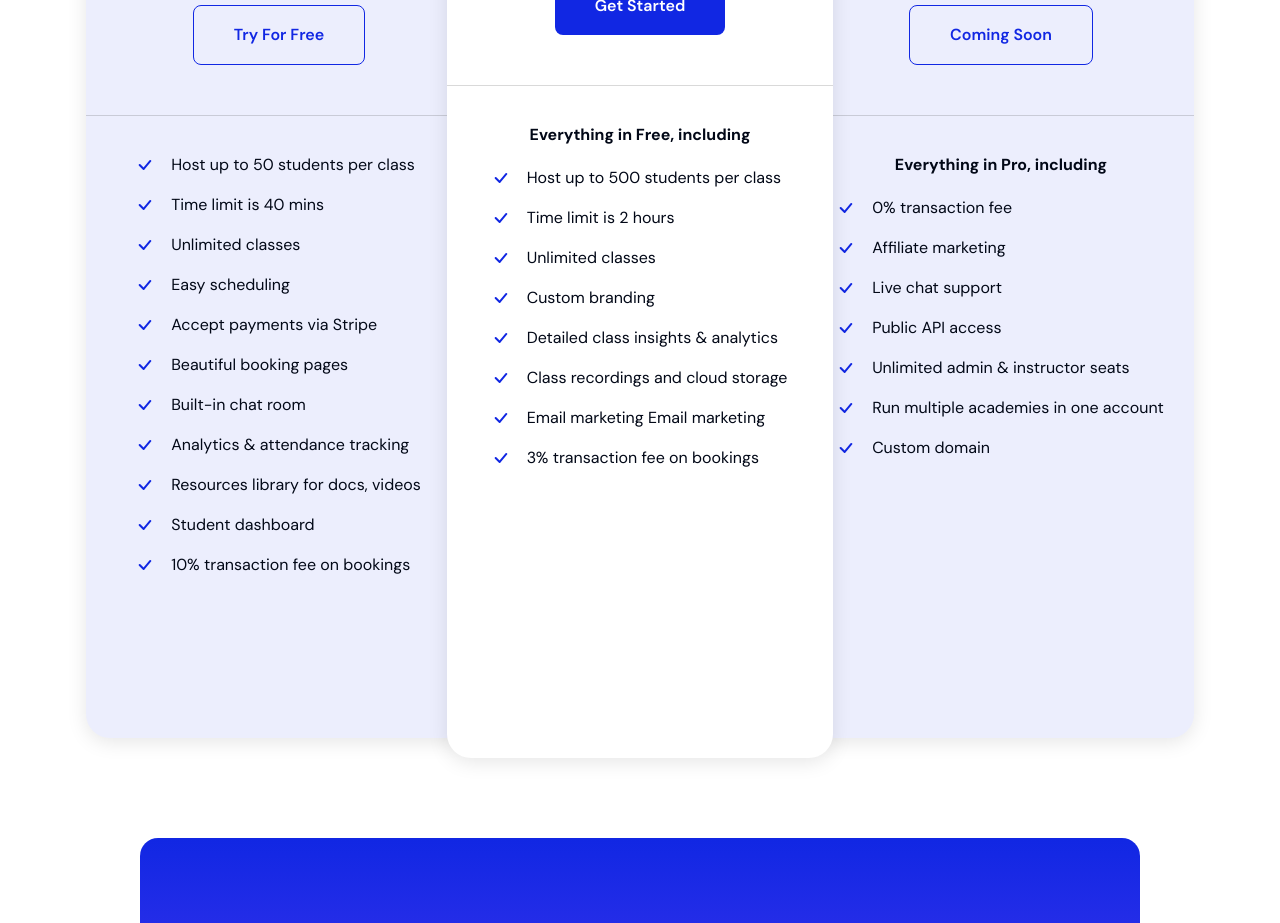
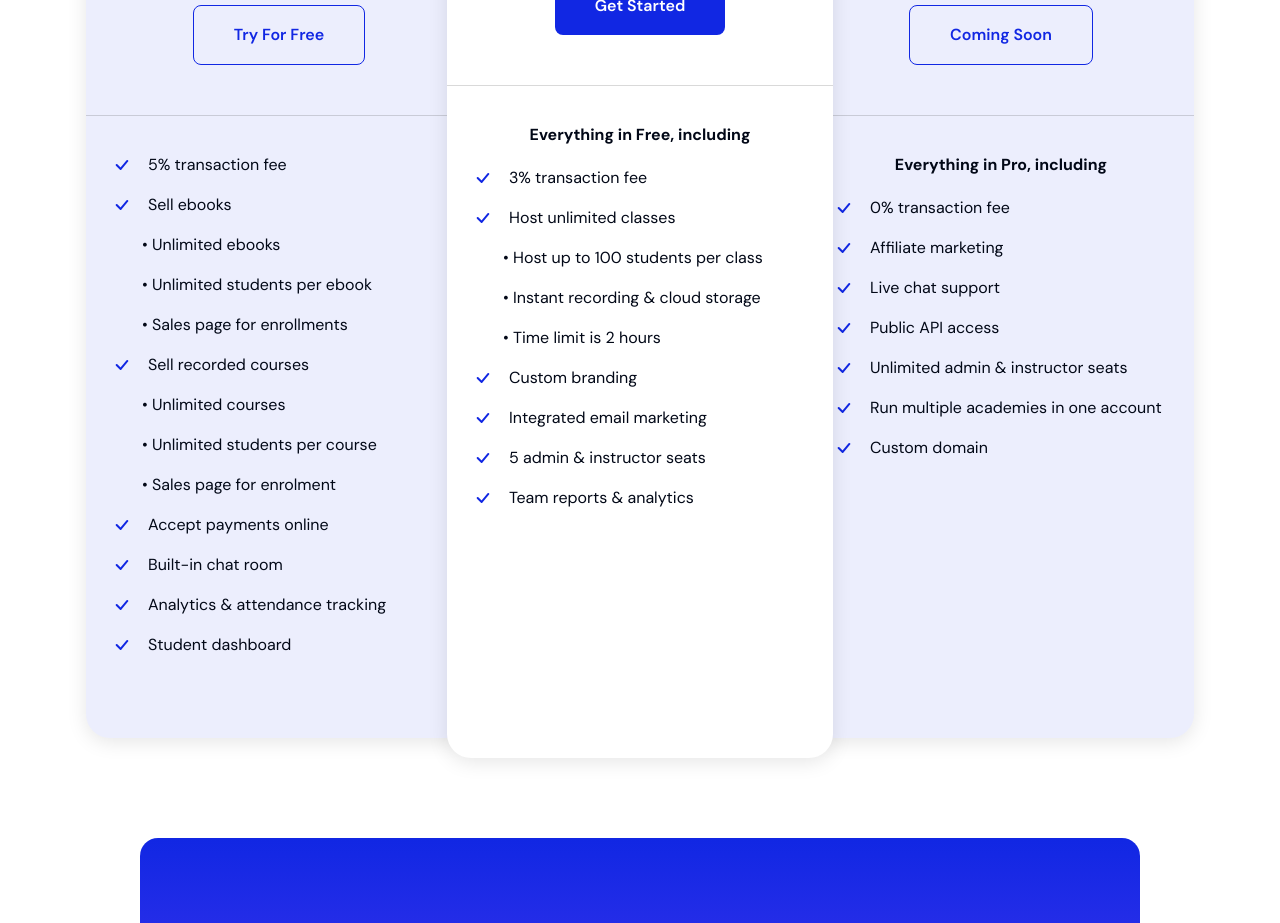
Before and after one commit to OgaDavid/Klas, a Next.js app: page /pricing in a window 1280 px wide. Shown: the part 820-1743 px from the top of the page. Built offline with nearby package versions, Linux system fonts and the light colour scheme.

Commit message:
chore(pricing): fix pricing layout

```diff
--- a/app/(routes)/(main)/pricing/page.tsx
+++ b/app/(routes)/(main)/pricing/page.tsx
@@ -37,31 +37,33 @@ const PricingPage = () => {
                   Try for Free
                 </Link>
               </div>
-              <div className=" flex flex-col justify-start items-center w-full">
-                <ul className="pricing-list">
+              <div className=" flex flex-col justify-start items-start w-full">
+                <ul className="pricing-list px-[28px]">
                   <li>
                     <Icons.check />
-                    Host up to 50 students per class
+                    5% transaction fee
                   </li>
                   <li>
                     <Icons.check />
-                    Time limit is 40 mins
+                    Sell ebooks
                   </li>
+                  <ul className="pl-7">
+                    <li>• Unlimited ebooks</li>
+                    <li>• Unlimited students per ebook</li>
+                    <li>• Sales page for enrollments</li>
+                  </ul>
                   <li>
                     <Icons.check />
-                    Unlimited classes
+                    Sell recorded courses
                   </li>
+                  <ul className="pl-7">
+                    <li>• Unlimited courses</li>
+                    <li>• Unlimited students per course</li>
+                    <li>• Sales page for enrolment</li>
+                  </ul>
                   <li>
                     <Icons.check />
-                    Easy scheduling
-                  </li>
-                  <li>
-                    <Icons.check />
-                    Accept payments via Stripe
-                  </li>
-                  <li>
-                    <Icons.check />
-                    Beautiful booking pages
+                    Accept payments online
                   </li>
                   <li>
                     <Icons.check />
@@ -73,15 +75,7 @@ const PricingPage = () => {
                   </li>
                   <li>
                     <Icons.check />
-                    Resources library for docs, videos
-                  </li>
-                  <li>
-                    <Icons.check />
                     Student dashboard
-                  </li>
-                  <li>
-                    <Icons.check />
-                    10% transaction fee on bookings
                   </li>
                 </ul>
               </div>
@@ -114,42 +108,38 @@ const PricingPage = () => {
                   Get Started
                 </Link>
               </div>
-              <div className=" flex flex-col justify-start items-center w-full">
-                <small className="mb-[25px] text-base leading-[18px] font-bold">
+              <div className=" flex flex-col justify-start items-start w-full">
+                <small className="mb-[25px] mx-auto text-base leading-[18px] font-bold">
                   Everything in Free, including
                 </small>
-                <ul className="pricing-list">
+                <ul className="pricing-list px-[28px]">
                   <li>
                     <Icons.check />
-                    Host up to 500 students per class
+                    3% transaction fee
                   </li>
                   <li>
                     <Icons.check />
-                    Time limit is 2 hours
+                    Host unlimited classes
                   </li>
-                  <li>
-                    <Icons.check />
-                    Unlimited classes
-                  </li>
+                  <ul className="pl-7">
+                    <li>• Host up to 100 students per class</li>
+                    <li>• Instant recording & cloud storage</li>
+                    <li>• Time limit is 2 hours</li>
+                  </ul>
                   <li>
                     <Icons.check />
                     Custom branding
                   </li>
                   <li>
                     <Icons.check />
-                    Detailed class insights & analytics
+                    Integrated email marketing
+                  </li>
+                  <li>
+                    <Icons.check />5 admin & instructor seats
                   </li>
                   <li>
                     <Icons.check />
-                    Class recordings and cloud storage
-                  </li>
-                  <li>
-                    <Icons.check />
-                    Email marketing Email marketing
-                  </li>
-                  <li>
-                    <Icons.check />
-                    3% transaction fee on bookings
+                    Team reports & analytics
                   </li>
                 </ul>
               </div>
@@ -176,11 +166,11 @@ const PricingPage = () => {
                   Coming Soon
                 </Link>
               </div>
-              <div className=" flex flex-col justify-start items-center w-full">
-                <small className="mb-[25px] text-base leading-[18px] font-bold">
+              <div className=" flex flex-col justify-start items-start w-full">
+                <small className="mb-[25px] mx-auto text-base leading-[18px] font-bold">
                   Everything in Pro, including
                 </small>
-                <ul className="pricing-list">
+                <ul className="pricing-list px-[28px]">
                   {PlusPerks.map((perk, index) => (
                     <li key={index}>
                       <Icons.check />
--- a/app/globals.css
+++ b/app/globals.css
@@ -141,6 +141,10 @@
   @apply flex text-left font-normal text-base leading-[18px] items-start justify-start mb-[22px] gap-[18px]
 }
 
+.pricing-sub-list {
+  list-style: decimal;
+}
+
 .box-shadow {
   box-shadow: 0 4px 20px rgba(0,0,0,.1);
 }
--- a/components/testimonial-section.tsx
+++ b/components/testimonial-section.tsx
@@ -51,7 +51,7 @@ export default function TestimonialSection() {
           {Testimonials.map(({ testimony, name, company, img }) => (
             <div key={name}>
               <SwiperSlide>
-                <div>
+                <div className="hover:cursor-grab">
                   <p className="text-center font-normal text-[rgba(0,0,0,.8)] mb-20 text-lg md:text-2xl leading-[28px]">
                     &quot;{testimony}&quot;
                   </p>
```
